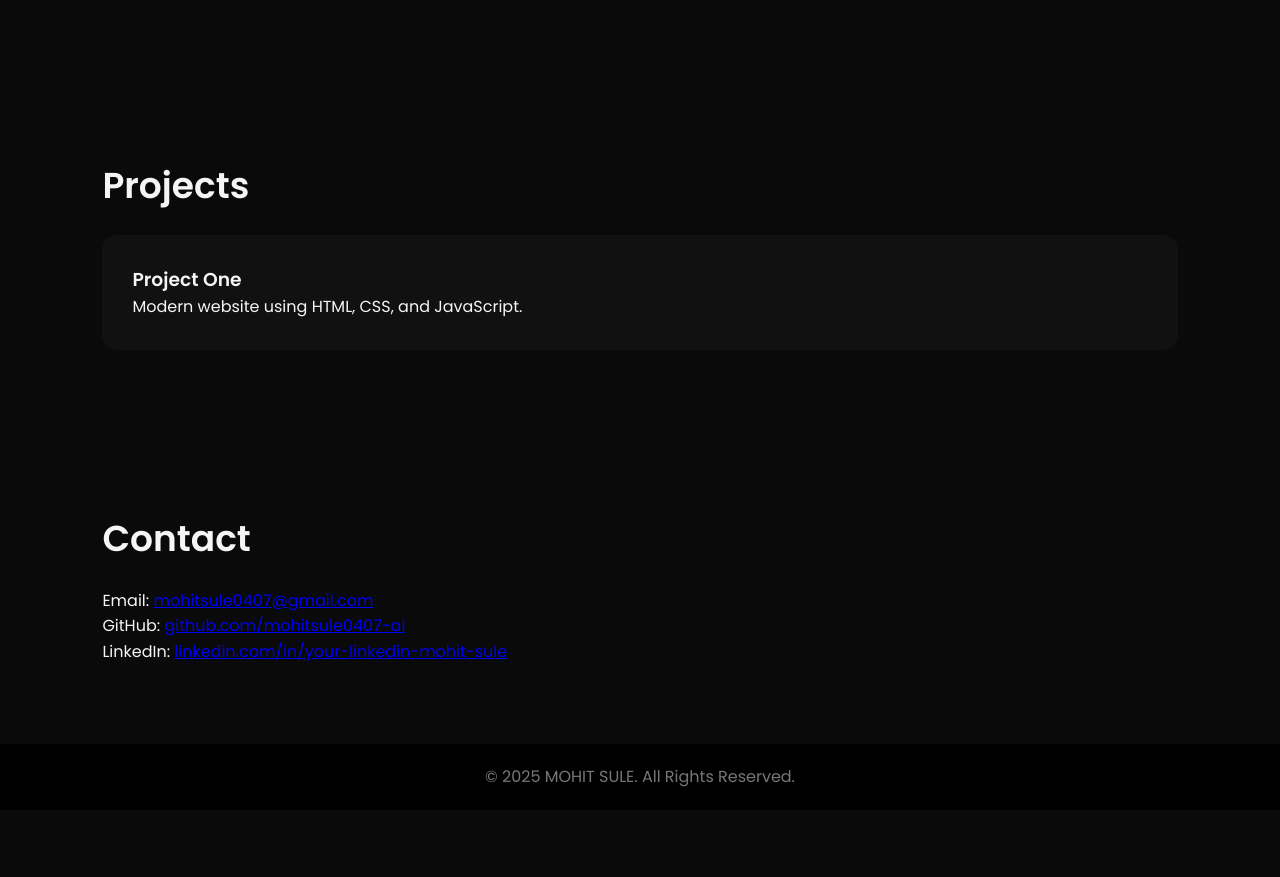
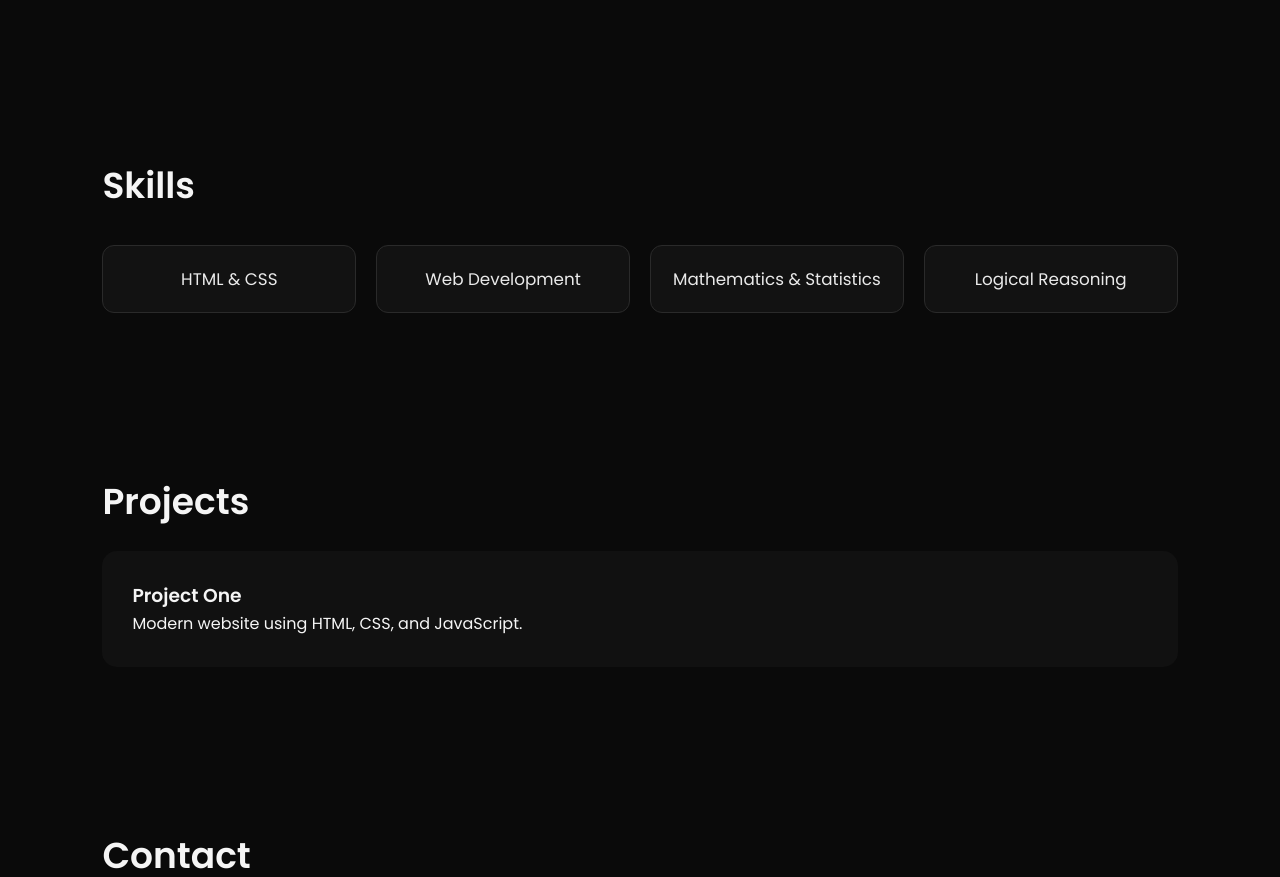
Before and after one commit to mohitsule0407-ai/My-Portfolio, a plain HTML site: page index.html in a window 1280 px wide. Shown: the part 1087-1964 px from the top of the page. Before the commit the page ends 1897 px from the top, so only its background shows below. Drawn offline with Linux system fonts and the light colour scheme.

Commit message:
edited index.html , style.css

```diff
--- a/css/style.css
+++ b/css/style.css
@@ -93,6 +93,32 @@ nav ul li a:hover {
     margin-bottom: 20px;
 }
 
+/* Skills Section */
+.skills-container {
+    display: grid;
+    grid-template-columns: repeat(auto-fit, minmax(220px, 1fr));
+    gap: 20px;
+    margin-top: 30px;
+}
+
+.skill-card {
+    background: #121212;
+    border: 1px solid #2a2a2a;
+    padding: 20px;
+    text-align: center;
+    font-size: 1.05rem;
+    font-weight: 500;
+    border-radius: 12px;
+    color: #eaeaea;
+    transition: transform 0.3s ease, box-shadow 0.3s ease;
+}
+
+.skill-card:hover {
+    transform: translateY(-6px);
+    box-shadow: 0 10px 25px rgba(0, 255, 170, 0.15);
+}
+
+
 /* Projects */
 .projects-grid {
     display: grid;
--- a/index.html
+++ b/index.html
@@ -42,6 +42,19 @@
         </p>
     </section>
 
+    <!-- Skills Section -->
+<section id="skills" class="section">
+    <h2 class="section-title">Skills</h2>
+
+    <div class="skills-container">
+        <div class="skill-card">HTML & CSS</div>
+        <div class="skill-card">Web Development</div>
+        <div class="skill-card">Mathematics & Statistics</div>
+        <div class="skill-card">Logical Reasoning</div>
+    </div>
+</section>
+
+
     <!-- Projects Section -->
     <section id="projects" class="section">
         <h2 class="section-title">Projects</h2>
```
